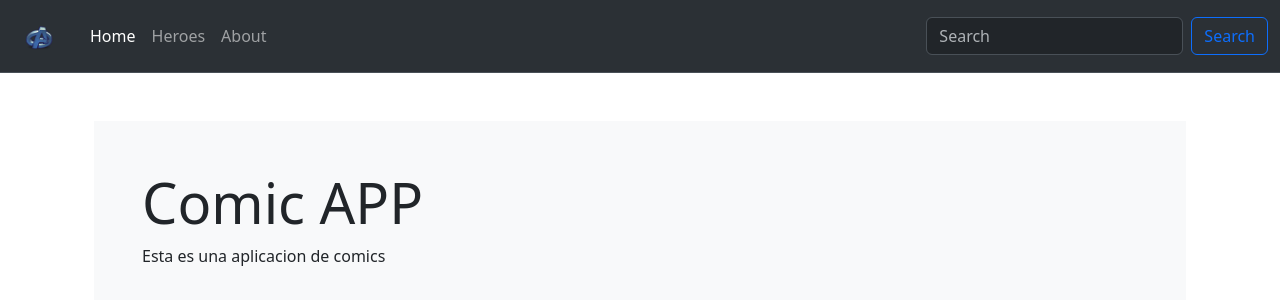
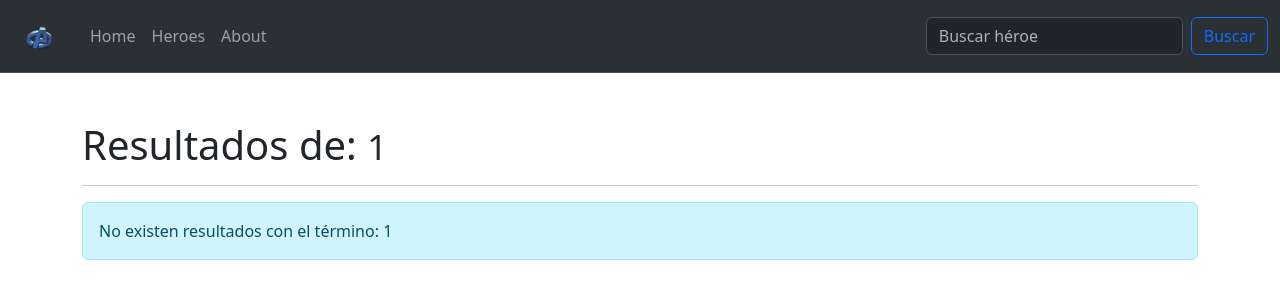
Before and after one commit to LuisHernandez1611681/Angular-SPA-Heroes, an Angular app: page /searchHeroes/1 in a window 1280 px wide. Before the commit this address led to /home. Shown: the top 300 px of the page. Built offline with nearby package versions, Linux system fonts and the light colour scheme.

Commit message:
Search functionality

```diff
--- a/src/app/app-routing.module.ts
+++ b/src/app/app-routing.module.ts
@@ -4,12 +4,14 @@ import { HomeComponent } from './components/home/home.component';
 import { AboutComponent } from './components/about/about.component';
 import { HeroesComponent } from './components/heroes/heroes.component';
 import { HeroeComponent } from './components/heroe/heroe.component'
+import { SearchHeroesComponent } from './components/search-heroes/search-heroes.component';
 
 const routes: Routes = [
   { path: 'home', component: HomeComponent},
   { path: 'about', component: AboutComponent },
   { path: 'heroes', component: HeroesComponent },
   { path: 'heroe/:id', component: HeroeComponent },
+  { path: 'searchHeroes/:filter', component: SearchHeroesComponent },
   { path: '**', pathMatch: 'full', redirectTo: 'home'  }
 ];
 
--- a/src/app/app.module.ts
+++ b/src/app/app.module.ts
@@ -14,6 +14,7 @@ import { HomeComponent } from './components/home/home.component';
 import { AboutComponent } from './components/about/about.component';
 import { HeroesComponent } from './components/heroes/heroes.component';
 import { HeroeComponent } from './components/heroe/heroe.component';
+import { SearchHeroesComponent } from './components/search-heroes/search-heroes.component';
 
 @NgModule({
   declarations: [
@@ -22,7 +23,8 @@ import { HeroeComponent } from './components/heroe/heroe.component';
     HomeComponent,
     AboutComponent,
     HeroesComponent,
-    HeroeComponent
+    HeroeComponent,
+    SearchHeroesComponent
   ],
   imports: [
     BrowserModule,
--- a/src/app/components/heroe/heroe.component.html
+++ b/src/app/components/heroe/heroe.component.html
@@ -1,4 +1,4 @@
-<h1 class="animated fadeIn">{{ heroe.nombre }} <small>{{ heroe.aparicion }}</small></h1>
+<h1 class="animated fadeIn">{{ heroe.nombre | uppercase }} <small>({{ heroe.aparicion | date: 'y' }})</small></h1>
 <hr>
 <div class="row animates fadeIn fast">
     <div class="col-md-4">
--- /dev/null
+++ b/src/app/components/search-heroes/search-heroes.component.html
@@ -0,0 +1,38 @@
+<h1>Resultados de: <small>{{ filter }}</small></h1>
+<hr>
+
+<div class="row" *ngIf="heroes.length === 0">
+    <div class="col-md-12">
+        <div class="alert alert-info">
+            No existen resultados con el término: {{ filter }}
+        </div>
+    </div>
+</div>
+
+<div class="card-columns">
+    <div class="row row-cols-1 row-cols-md-3 g-4">
+
+        <div class="col animated fadeIn fast" *ngFor="let heroe of heroes; let i = index">
+            <div class="card">
+                <img [src]="heroe.img" class="card-img-top" [alt]="heroe.nombre">
+                <div class="card-body">
+                    <h5 class="card-title">{{ heroe.nombre }}</h5>
+                    <p class="card-text">{{ heroe.bio }}</p>
+
+                    <div class="d-grid gap-2">
+                        <a
+                            [routerLink]="['/heroe', i]"
+                            class="btn btn-outline-primary"
+                        >
+                            Ver más...
+                        </a>
+                    </div>
+                </div>
+                <div class="card-footer">
+                    <small class="text-body-secondary">{{ heroe.aparicion }}</small>
+                </div>
+            </div>
+        </div>
+
+    </div>
+</div>
--- /dev/null
+++ b/src/app/components/search-heroes/search-heroes.component.ts
@@ -0,0 +1,27 @@
+import { Component } from '@angular/core';
+import { ActivatedRoute } from '@angular/router';
+import { Heroe } from '../../models/heroe.model';
+import { HeroesService } from '../../services/heroes.service';
+
+@Component({
+  selector: 'app-search-heroes',
+  templateUrl: './search-heroes.component.html'
+})
+export class SearchHeroesComponent {
+  heroes: Heroe[] = [];
+  filter!: string;
+
+  constructor(
+    private _activatedRoute: ActivatedRoute,
+    private _heroesService: HeroesService
+  ) { }
+
+  ngOnInit(): void {
+    this._activatedRoute.params.subscribe(params => {
+      this.filter = params['filter'];
+      this.heroes = this._heroesService.searchHeroes(this.filter);
+      console.log(this.heroes);
+    });
+  }
+
+}
--- a/src/app/components/shared/navbar/navbar.component.html
+++ b/src/app/components/shared/navbar/navbar.component.html
@@ -48,10 +48,22 @@
             </ul>
 
             <!-- Buscador -->
-            <form class="d-flex" role="search">
-                <input class="form-control me-2" type="search" placeholder="Search" aria-label="Search">
-                <button class="btn btn-outline-primary" type="submit">Search</button>
-            </form>
+            <div class="d-flex">
+                <input
+                    class="form-control me-2"
+                    type="text"
+                    placeholder="Buscar héroe"
+                    (keyup.enter)="buscarHeore(buscarTexto.value)"
+                    #buscarTexto
+                >
+                <button
+                    class="btn btn-outline-primary"
+                    type="button"
+                    (click)="buscarHeore(buscarTexto.value)"
+                >
+                    Buscar
+                </button>
+            </div>
 
         </div>
     </div>
--- a/src/app/components/shared/navbar/navbar.component.ts
+++ b/src/app/components/shared/navbar/navbar.component.ts
@@ -1,9 +1,14 @@
 import { Component } from '@angular/core';
+import { Router } from '@angular/router';
 
 @Component({
   selector: 'app-navbar',
   templateUrl: './navbar.component.html'
 })
 export class NavbarComponent {
+  constructor( private _router: Router ) {}
 
+  buscarHeore(filter: string){
+    this._router.navigate(['/searchHeroes', filter]);
+  }
 }
--- a/src/app/services/heroes.service.ts
+++ b/src/app/services/heroes.service.ts
@@ -69,4 +69,19 @@ export class HeroesService {
   getHeroe(idx: number): Heroe {
     return this.heroes[idx];
   }
+
+  searchHeroes(filter: string) {
+    let heroesArr: Heroe[] = [];
+    filter = filter.toLowerCase();
+
+    for(let heroe of this.heroes) {
+      let nombre = heroe.nombre.toLowerCase();
+      if(nombre.indexOf(filter) >= 0) {
+        heroesArr.push(heroe);
+      }
+    }
+
+    return heroesArr;
+
+  }
 }
```
